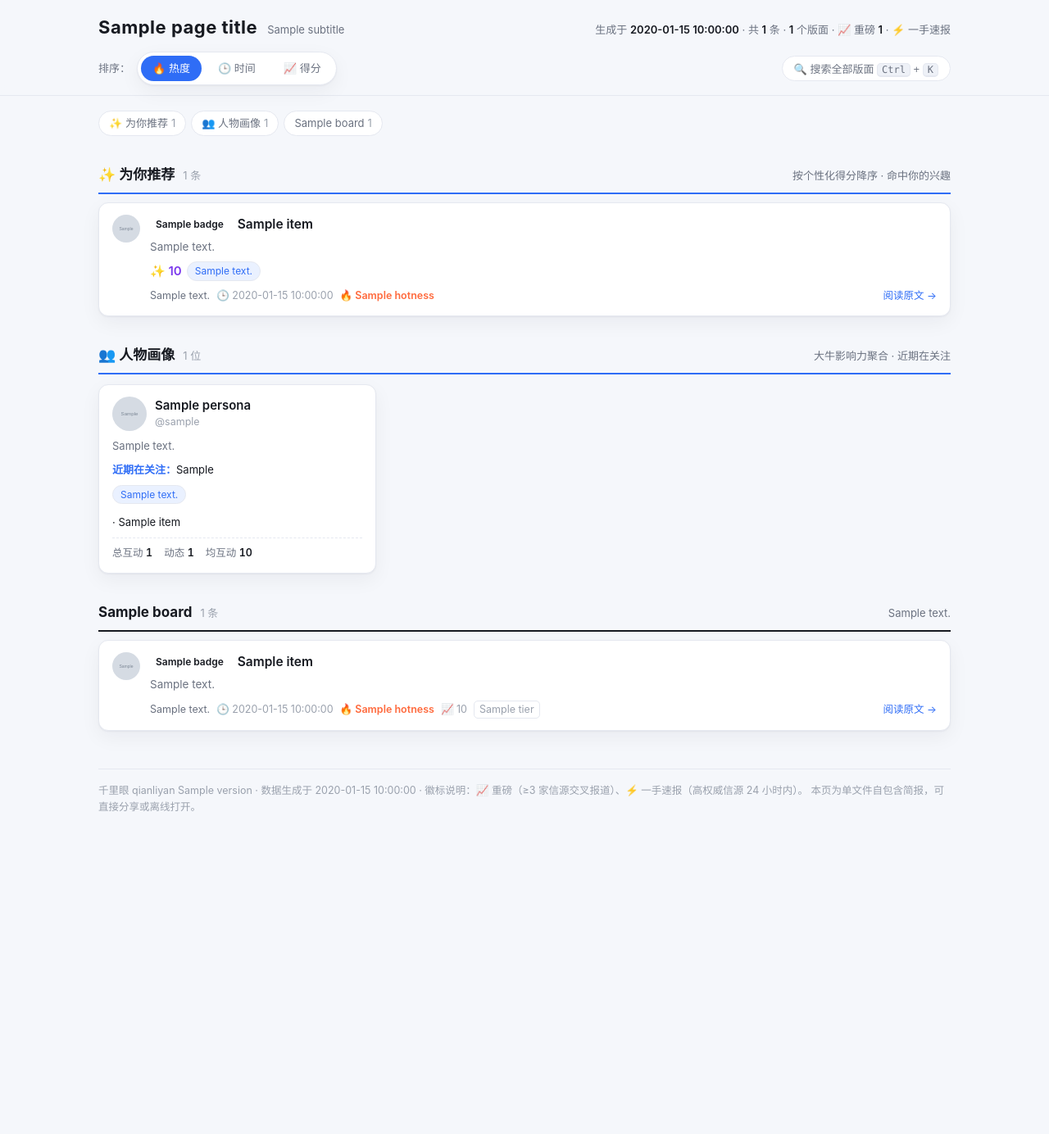
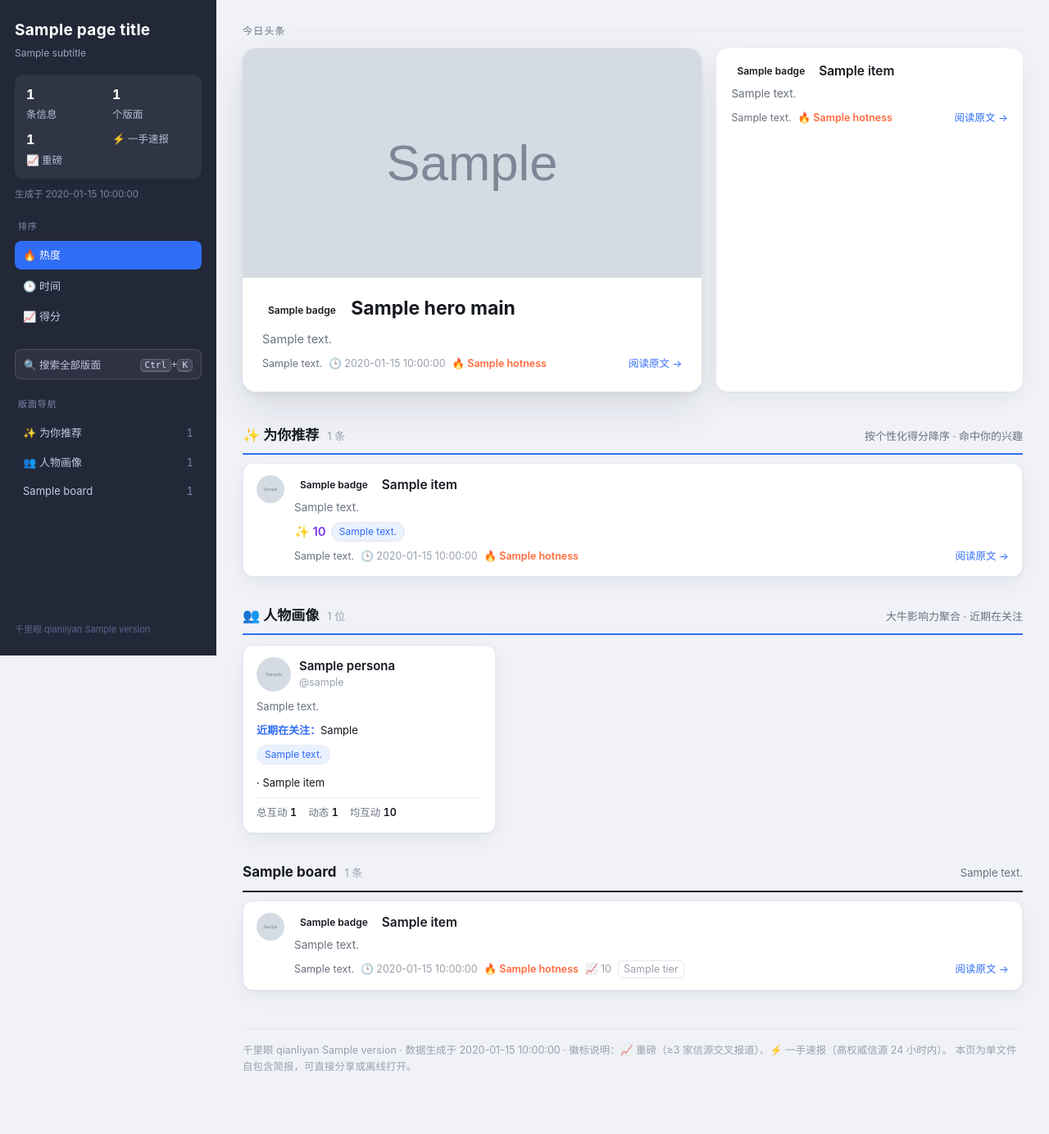
Before and after one commit to forcegravity1989/aihot, a Python web app: template templates/digest.html.jinja in a window 1280 px wide. Shown: the whole page at 82% size. Before the commit the page ends 990 px from the top, so only its background shows below. Run offline with Jinja, Linux system fonts and the light colour scheme; the template is opened without the code that fills it: most values are stand-ins (such as "Sample title", 1, 10 or a date in 2020); grey boxes marked "Sample" are stand-in pictures.

Commit message:
redesign: 简报页面加侧边栏 + 头条主体区，改掉单栏扁平版式
用户看过真实渲染后的反馈：「缺少侧边栏，缺少日报的主体，版面设计太
扁平」——旧版是单栏纵向堆叠，所有版面全宽铺开、条目视觉权重完全
相同，本质是数据库浏览器不是一份有主次的简报。

- 侧栏（左，深色，粘性）：品牌+统计卡片+排序+搜索+纵向版面导航，
  替代原来顶部横条 + 横向 chip 导航。≤900px 收起为顶部普通流。
- 头条主体区「今日头条」：全池热度最高 3 条放大呈现（1 大卡+2 侧卡，
  有 og:image 用真图），作为主内容区真正的开场。
- report.py：_view_item 新增 image 字段；build_context 新增
  hero_main/hero_rest（复用 _view_item，不重复进 palette 索引）。

真实数据 + 真实浏览器验证：桌面/移动两种视口，真实 og:image 加载
正常。535 pytest 全绿。

Closes #20

Co-Authored-By: Claude Sonnet 5 <noreply@anthropic.com>

```diff
--- a/templates/digest.html.jinja
+++ b/templates/digest.html.jinja
@@ -7,7 +7,7 @@
 <title>{{ page_title }}</title>
 <style>
 :root {
-  --bg: #f5f7fb;
+  --bg: #f0f2f8;
   --card: #ffffff;
   --ink: #171a21;
   --muted: #6b7280;
@@ -20,7 +20,10 @@
   --heavy-soft: #fff3d6;
   --flash: #7c3aed;
   --flash-soft: #f1e9ff;
+  --ink-soft: #232838;
   --shadow: 0 1px 2px rgba(23, 26, 33, .05), 0 8px 24px rgba(23, 26, 33, .05);
+  --shadow-lg: 0 4px 8px rgba(23, 26, 33, .06), 0 20px 48px rgba(23, 26, 33, .10);
+  --sidebar-w: 264px;
 }
 * { box-sizing: border-box; }
 html, body { margin: 0; padding: 0; }
@@ -35,55 +38,91 @@ body {
 }
 a { color: inherit; text-decoration: none; }
 a:hover { text-decoration: underline; }
-.wrap { max-width: 1080px; margin: 0 auto; padding: 0 20px 72px; }
 
-/* ---------- 页头 ---------- */
-.masthead {
-  position: sticky; top: 0; z-index: 30;
-  background: rgba(245, 247, 251, .92);
-  backdrop-filter: saturate(160%) blur(8px);
-  border-bottom: 1px solid var(--line);
+/* ---------- 整体布局：侧栏 + 主体 ---------- */
+.layout { max-width: 1440px; margin: 0 auto; display: flex; align-items: flex-start; }
+
+/* ---------- 侧栏（左，粘性） ---------- */
+.sidebar {
+  position: sticky; top: 0; height: 100vh; width: var(--sidebar-w); flex: 0 0 var(--sidebar-w);
+  display: flex; flex-direction: column;
+  background: var(--ink-soft); color: #e7e9f2;
+  padding: 22px 18px; overflow-y: auto;
 }
-.masthead-inner { max-width: 1080px; margin: 0 auto; padding: 16px 20px 12px; }
-.brand-row { display: flex; align-items: baseline; gap: 12px; flex-wrap: wrap; }
-h1 { font-size: 22px; margin: 0; letter-spacing: .5px; }
-.subtitle { color: var(--muted); font-size: 13px; }
-.stats { margin-left: auto; color: var(--muted); font-size: 13px; }
-.stats b { color: var(--ink); font-weight: 600; }
+.sidebar-brand h1 { font-size: 19px; margin: 0; letter-spacing: .3px; color: #fff; }
+.sidebar-brand .subtitle { color: #9aa3c4; font-size: 12px; margin-top: 3px; display: block; }
+.sidebar-stats {
+  margin-top: 16px; padding: 12px 14px; background: rgba(255,255,255,.06); border-radius: 10px;
+  font-size: 12.5px; color: #b7bdd9; display: grid; grid-template-columns: 1fr 1fr; gap: 8px 10px;
+}
+.sidebar-stats b { display: block; color: #fff; font-size: 16px; font-variant-numeric: tabular-nums; }
+.sidebar-stats span { display: block; margin-top: 2px; }
+.sidebar-updated { margin-top: 10px; color: #7d84a8; font-size: 11.5px; }
 
-.toolbar { display: flex; align-items: center; gap: 8px; flex-wrap: wrap; margin-top: 12px; }
-.sortbar { display: inline-flex; gap: 6px; background: var(--card); border: 1px solid var(--line);
-           border-radius: 999px; padding: 4px; box-shadow: var(--shadow); }
+.sidebar-section { margin-top: 22px; }
+.sidebar-label {
+  font-size: 11px; letter-spacing: .08em; text-transform: uppercase; color: #7d84a8;
+  margin: 0 0 8px; padding: 0 4px;
+}
+.sortbar { display: flex; flex-direction: column; gap: 3px; }
 .sort-btn {
-  border: 0; background: transparent; color: var(--muted); cursor: pointer;
-  font: inherit; font-size: 13px; padding: 5px 14px; border-radius: 999px;
+  border: 0; background: transparent; color: #c3c8e0; cursor: pointer; text-align: left;
+  font: inherit; font-size: 13px; padding: 7px 10px; border-radius: 8px;
   transition: background .15s ease, color .15s ease;
 }
-.sort-btn:hover { background: var(--brand-soft); color: var(--brand); }
+.sort-btn:hover { background: rgba(255,255,255,.08); color: #fff; }
 .sort-btn[aria-pressed="true"] { background: var(--brand); color: #fff; }
 .palette-hint {
-  margin-left: auto; border: 1px solid var(--line); background: var(--card);
-  border-radius: 999px; padding: 5px 14px; font-size: 13px; color: var(--muted);
-  cursor: pointer;
+  width: 100%; border: 1px solid rgba(255,255,255,.14); background: rgba(255,255,255,.05);
+  border-radius: 8px; padding: 8px 10px; font-size: 12.5px; color: #c3c8e0;
+  cursor: pointer; text-align: left; display: flex; align-items: center; justify-content: space-between;
 }
-.palette-hint:hover { border-color: var(--brand); color: var(--brand); }
+.palette-hint:hover { border-color: var(--brand); color: #fff; }
 kbd {
-  font-family: ui-monospace, SFMono-Regular, Menlo, monospace; font-size: 12px;
-  background: #eef1f7; border: 1px solid var(--line); border-bottom-width: 2px;
-  border-radius: 5px; padding: 0 5px;
+  font-family: ui-monospace, SFMono-Regular, Menlo, monospace; font-size: 11px;
+  background: rgba(255,255,255,.1); border: 1px solid rgba(255,255,255,.16); border-bottom-width: 2px;
+  border-radius: 5px; padding: 0 5px; color: #d7dafc;
 }
 
-/* ---------- 版面导航 ---------- */
-.boardnav { display: flex; gap: 6px; flex-wrap: wrap; margin: 18px 0 6px; }
+/* ---------- 侧栏版面导航（纵向列表，不是横向 chip） ---------- */
+.boardnav { display: flex; flex-direction: column; gap: 1px; }
 .boardnav a {
-  font-size: 13px; color: var(--muted); background: var(--card);
-  border: 1px solid var(--line); border-radius: 999px; padding: 4px 12px;
+  font-size: 13px; color: #c3c8e0; border-radius: 8px; padding: 7px 10px;
+  display: flex; justify-content: space-between; gap: 8px;
 }
-.boardnav a:hover { color: var(--brand); border-color: var(--brand); text-decoration: none; }
-.boardnav .n { color: var(--faint); margin-left: 4px; }
+.boardnav a:hover { background: rgba(255,255,255,.08); color: #fff; text-decoration: none; }
+.boardnav .n { color: #7d84a8; font-variant-numeric: tabular-nums; }
+.sidebar-foot { margin-top: auto; padding-top: 14px; color: #5c628a; font-size: 11px; }
+
+/* ---------- 主体 ---------- */
+.main-col { flex: 1; min-width: 0; padding: 28px 32px 72px; }
+
+/* ---------- 头条区：日报主体开场 ---------- */
+.hero { margin-bottom: 40px; }
+.hero-label {
+  font-size: 12px; letter-spacing: .1em; text-transform: uppercase; color: var(--muted);
+  margin: 0 0 12px; display: flex; align-items: center; gap: 8px;
+}
+.hero-label::after { content: ""; flex: 1; height: 1px; background: var(--line); }
+.hero-grid { display: grid; grid-template-columns: 1.5fr 1fr; gap: 18px; align-items: stretch; }
+.hero-main {
+  background: var(--card); border-radius: 16px; overflow: hidden; box-shadow: var(--shadow-lg);
+  display: flex; flex-direction: column;
+}
+.hero-main .hero-img { width: 100%; aspect-ratio: 16/8; object-fit: cover; background: linear-gradient(135deg, var(--brand-soft), #dfe7ff); }
+.hero-main .hero-body { padding: 22px 24px 24px; flex: 1; display: flex; flex-direction: column; }
+.hero-main .card-title { font-size: 23px; line-height: 1.35; font-weight: 700; }
+.hero-main .card-summary { -webkit-line-clamp: 3; font-size: 14.5px; margin-top: 10px; }
+.hero-side { display: flex; flex-direction: column; gap: 14px; }
+.hero-card {
+  background: var(--card); border-radius: 14px; box-shadow: var(--shadow); flex: 1;
+  display: flex; flex-direction: column; padding: 16px 18px;
+}
+.hero-card .card-title { font-size: 15.5px; }
+.hero-card .card-summary { -webkit-line-clamp: 2; }
 
 /* ---------- 版面 ---------- */
-.board { margin-top: 34px; scroll-margin-top: 120px; }
+.board { margin-top: 34px; scroll-margin-top: 20px; }
 .board-head { display: flex; align-items: baseline; gap: 10px; border-bottom: 2px solid var(--ink); padding-bottom: 8px; }
 .board-head h2 { font-size: 17px; margin: 0; }
 .board-head .n { color: var(--faint); font-size: 13px; }
@@ -92,7 +131,7 @@ kbd {
 .card {
   display: flex; gap: 12px; background: var(--card); border: 1px solid var(--line);
   border-radius: 12px; padding: 14px 16px; margin-top: 10px; box-shadow: var(--shadow);
-  scroll-margin-top: 130px;
+  scroll-margin-top: 20px;
 }
 .card:hover { border-color: #cfd6e6; }
 .card.qly-flash-target { outline: 2px solid var(--brand); outline-offset: 2px; }
@@ -122,7 +161,7 @@ kbd {
 .empty { color: var(--faint); font-size: 13.5px; padding: 18px 4px; }
 
 /* ---------- 特别版面：为你推荐 / 人物画像 ---------- */
-.special-board { margin-top: 34px; scroll-margin-top: 120px; }
+.special-board { margin-top: 34px; scroll-margin-top: 20px; }
 .special-board .board-head { border-bottom-color: var(--brand); }
 .reasons { margin-top: 6px; display: flex; flex-wrap: wrap; gap: 6px; }
 .reason-chip, .topic-chip {
@@ -185,45 +224,104 @@ kbd {
 
 footer { margin-top: 46px; padding-top: 16px; border-top: 1px solid var(--line); color: var(--faint); font-size: 12.5px; }
 
+@media (max-width: 900px) {
+  .layout { display: block; }
+  .sidebar { position: static; width: 100%; height: auto; flex: none; }
+  .sidebar-section:has(.boardnav) { min-height: 0 !important; }
+  .boardnav { max-height: 260px; }
+  .hero-grid { grid-template-columns: 1fr; }
+  .main-col { padding: 20px 16px 56px; }
+}
 @media (max-width: 640px) {
-  .stats { margin-left: 0; width: 100%; }
-  .palette-hint { margin-left: 0; }
   .board-head .desc { display: none; }
 }
 </style>
 </head>
 <body>
 
-<header class="masthead">
-  <div class="masthead-inner">
-    <div class="brand-row">
+<div class="layout">
+  <aside class="sidebar">
+    <div class="sidebar-brand">
       <h1>{{ page_title }}</h1>
       <span class="subtitle">{{ subtitle }}</span>
-      <span class="stats">
-        生成于 <b>{{ generated_at }}</b> · 共 <b>{{ total_items }}</b> 条 ·
-        <b>{{ board_count }}</b> 个版面 · 📈 重磅 <b>{{ heavy_count }}</b> · ⚡ 一手速报 <b>{{ flash_count }}</b>
-      </span>
     </div>
-    <div class="toolbar">
-      <span class="subtitle">排序：</span>
+    <div class="sidebar-stats">
+      <div><b>{{ total_items }}</b><span>条信息</span></div>
+      <div><b>{{ board_count }}</b><span>个版面</span></div>
+      <div><b>{{ heavy_count }}</b><span>📈 重磅</span></div>
+      <div><b>{{ flash_count }}</b><span>⚡ 一手速报</span></div>
+    </div>
+    <div class="sidebar-updated">生成于 {{ generated_at }}</div>
+
+    <div class="sidebar-section">
+      <p class="sidebar-label">排序</p>
       <div class="sortbar" role="group" aria-label="排序方式">
         <button type="button" class="sort-btn" id="qly-sort-hot" data-sort="hot" aria-pressed="true">🔥 热度</button>
         <button type="button" class="sort-btn" id="qly-sort-time" data-sort="time" aria-pressed="false">🕒 时间</button>
         <button type="button" class="sort-btn" id="qly-sort-score" data-sort="score" aria-pressed="false">📈 得分</button>
       </div>
-      <button type="button" class="palette-hint" id="qly-palette-open">🔍 搜索全部版面 <kbd>Ctrl</kbd> + <kbd>K</kbd></button>
     </div>
+
+    <div class="sidebar-section">
+      <button type="button" class="palette-hint" id="qly-palette-open">
+        <span>🔍 搜索全部版面</span><span><kbd>Ctrl</kbd>+<kbd>K</kbd></span>
+      </button>
     </div>
-</header>
 
-<div class="wrap">
-  <nav class="boardnav" aria-label="版面导航">
+    <div class="sidebar-section" style="flex: 1; display: flex; flex-direction: column; min-height: 0;">
+      <p class="sidebar-label">版面导航</p>
+      <nav class="boardnav" aria-label="版面导航" style="overflow-y: auto;">
         {% if personalized %}<a href="#board-personalized">✨ 为你推荐<span class="n">{{ personalized_count }}</span></a>{% endif %}
         {% if personas %}<a href="#board-personas">👥 人物画像<span class="n">{{ personas_count }}</span></a>{% endif %}
         {% for board in boards %}<a href="#board-{{ board.name }}">{{ board.title }}<span class="n">{{ board.count }}</span></a>{% endfor %}
       </nav>
+    </div>
 
-  <main>
+    <div class="sidebar-foot">千里眼 qianliyan {{ version }}</div>
+  </aside>
+
+  <main class="main-col">
+    {% if hero_main %}
+    <section class="hero" aria-label="今日头条">
+      <p class="hero-label">今日头条</p>
+      <div class="hero-grid">
+        <article class="hero-main">
+          {% if hero_main.image %}<img class="hero-img" src="{{ hero_main.image }}" alt="" loading="lazy">{% endif %}
+          {% if not hero_main.image %}<div class="hero-img" aria-hidden="true"></div>{% endif %}
+          <div class="hero-body">
+            <h2 class="card-title">
+              {% for badge in hero_main.badges %}<span class="badge badge-{{ badge.kind }}">{{ badge.label }}</span>{% endfor %}
+              <a href="{{ hero_main.url }}" target="_blank" rel="noopener noreferrer">{{ hero_main.display_title }}</a>
+            </h2>
+            {% if hero_main.summary %}<p class="card-summary">{{ hero_main.summary }}</p>{% endif %}
+            <div class="card-meta">
+              <span class="sources">{{ hero_main.sources_text }}</span>
+              <span title="{{ hero_main.date_abs }}">🕒 {{ hero_main.date_text }}</span>
+              <span class="hotness">🔥 {{ hero_main.hotness }}</span>
+              <a class="go" href="{{ hero_main.url }}" target="_blank" rel="noopener noreferrer">阅读原文 →</a>
+            </div>
+          </div>
+        </article>
+        <div class="hero-side">
+          {% for item in hero_rest %}
+          <article class="hero-card">
+            <h3 class="card-title">
+              {% for badge in item.badges %}<span class="badge badge-{{ badge.kind }}">{{ badge.label }}</span>{% endfor %}
+              <a href="{{ item.url }}" target="_blank" rel="noopener noreferrer">{{ item.display_title }}</a>
+            </h3>
+            {% if item.summary %}<p class="card-summary">{{ item.summary }}</p>{% endif %}
+            <div class="card-meta">
+              <span class="sources">{{ item.sources_text }}</span>
+              <span class="hotness">🔥 {{ item.hotness }}</span>
+              <a class="go" href="{{ item.url }}" target="_blank" rel="noopener noreferrer">阅读原文 →</a>
+            </div>
+          </article>
+          {% endfor %}
+        </div>
+      </div>
+    </section>
+    {% endif %}
+
     {% if personalized %}
     <section class="special-board" id="board-personalized" data-board="personalized">
       <div class="board-head">
@@ -335,13 +433,13 @@ footer { margin-top: 46px; padding-top: 16px; border-top: 1px solid var(--line);
       </ol>
     </section>
     {% endfor %}
-  </main>
 
     <footer>
       千里眼 qianliyan {{ version }} · 数据生成于 {{ generated_at }} ·
       徽标说明：📈 重磅（≥3 家信源交叉报道）、⚡ 一手速报（高权威信源 24 小时内）。
       本页为单文件自包含简报，可直接分享或离线打开。
     </footer>
+  </main>
 </div>
 
 <div class="palette-mask" id="qly-palette" role="dialog" aria-modal="true" aria-label="命令面板">
```
Also changed, not shown: qianliyan/pipeline/report.py (+12 -1 lines). Lines whose indentation alone changed are shown as unchanged.
